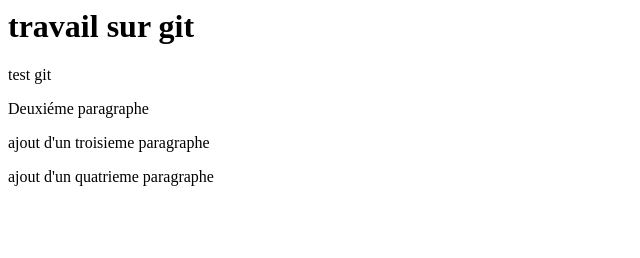
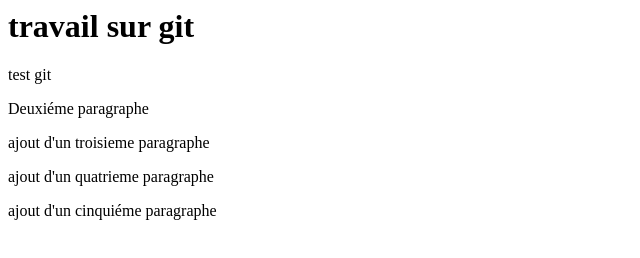
Before and after one commit to bgtmarine/ceppic-git, a plain HTML site: page index.html in a window 1280 px wide. Shown: the whole page, without its empty margins (0-640 px from the left). Drawn offline with Linux system fonts and the light colour scheme.

Commit message:
ajout cinquieme paragraphe

```diff
--- a/index.html
+++ b/index.html
@@ -4,3 +4,4 @@
 <p>Deuxiéme paragraphe</p>
 <p>ajout d'un troisieme paragraphe</p>
 <p>ajout d'un quatrieme paragraphe</p>
+<p>ajout d'un cinquiéme paragraphe</p>
```
